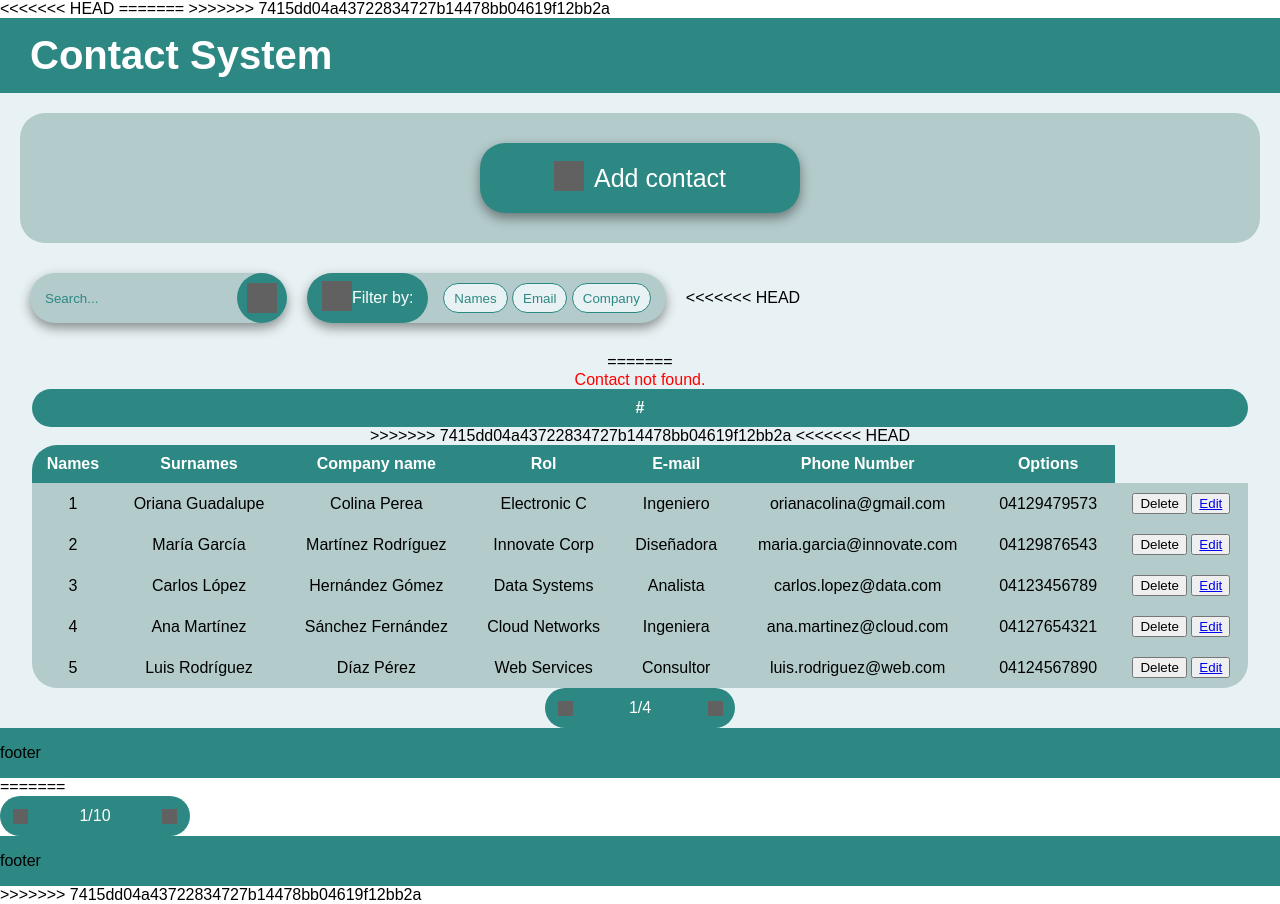
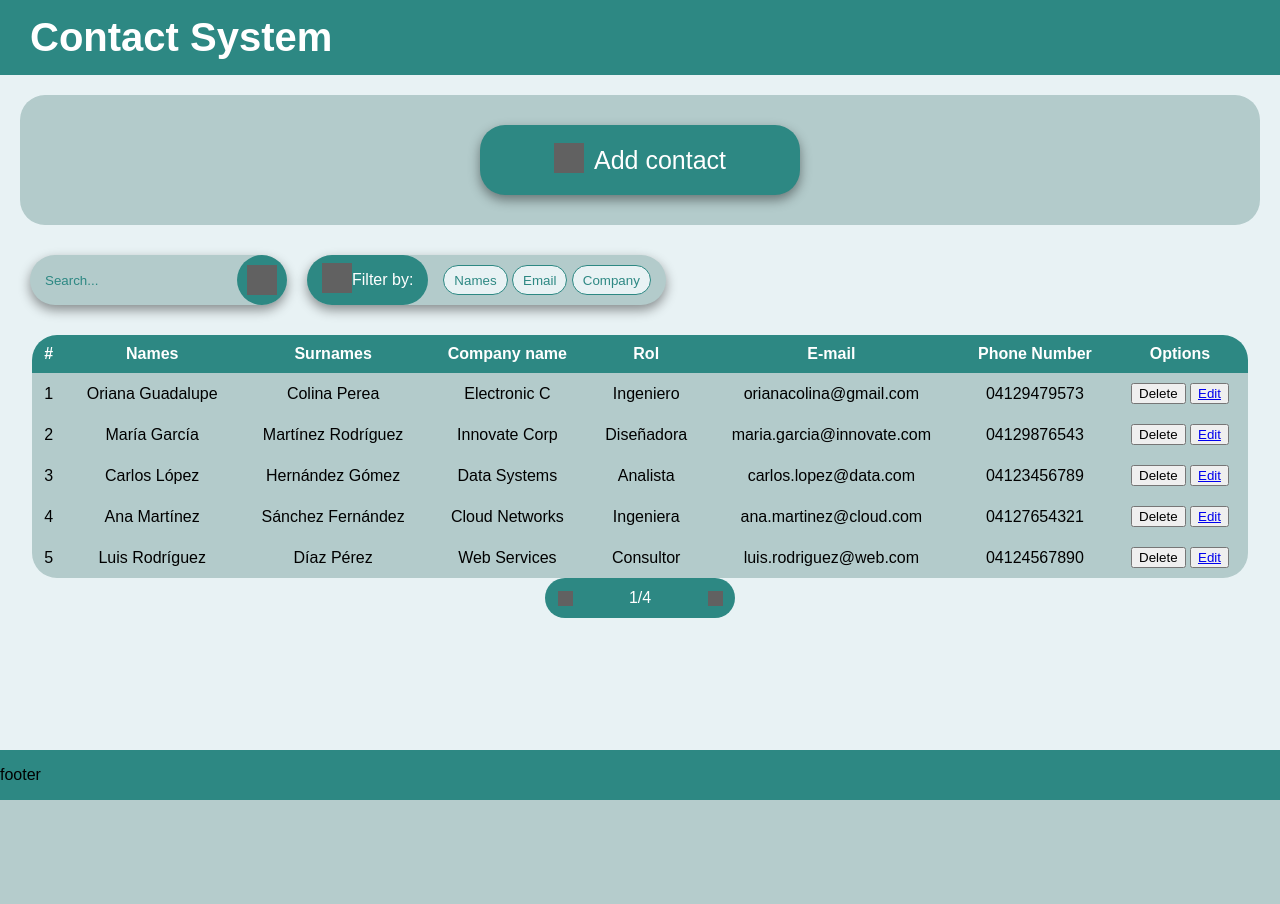
Before and after one commit to OriC28/Sistema-de-contactos, a PHP site: template views/main.php in a window 1280 px wide. After the commit the page ends 800 px from the top, so only its background shows below. Run offline with PHP 8.4, Linux system fonts and the light colour scheme; the template is opened without the code that fills it, so the values that code supplies are empty; data comes from the database, SQL or seed files in the repository; grey boxes are pictures that could not be loaded.

Commit message:
Select main file

```diff
--- a/views/main.php
+++ b/views/main.php
@@ -4,12 +4,7 @@
 <head>
     <meta charset="UTF-8">
     <meta name="viewport" content="width=device-width, initial-scale=1.0">
-<<<<<<< HEAD
-    <link rel="stylesheet" href="../assets/css/styles.css?v=<?php echo time(); ?>">
-=======
     <link rel="stylesheet" href="../assets/css/style.css?v=<?php echo time(); ?>">
-
->>>>>>> 7415dd04a43722834727b14478bb04619f12bb2a
     <title>Contact System</title>
 </head>
 <body>
@@ -58,7 +53,6 @@
                 </script>
             </section>
             <!-- MENSAJE DE ERROR TIPO WARNING -->
-<<<<<<< HEAD
             <div class="warning"></div>
         </section>
         <!-- CONTAINER TABLA DE CONTACTOS -->
@@ -67,18 +61,6 @@
                 <thead>
                     <tr>
                         <th>#</th>
-=======
-            <div class="warning">
-                <p>Contact not found.</p>
-            </div>
-        </section>
-        <!-- CONTAINER TABLA DE CONTACTOS -->
-        <section class="table-container">
-            <table>
-
-                <thead>
-                    <tr>
->>>>>>> 7415dd04a43722834727b14478bb04619f12bb2a
                         <th>Names</th>
                         <th>Surnames</th>
                         <th>Company name</th>
@@ -88,7 +70,6 @@
                         <th>Options</th>
                     </tr>
                 </thead>
-<<<<<<< HEAD
                 <!--AQUÍ SE INSERTARÁN LOS DATOS-->
                 <tbody id="tbody"></tbody>
             </table>
@@ -109,42 +90,5 @@
     integrity="sha256-/JqT3SQfawRcv/BIHPThkBvs0OEvtFFmqPF/lYI/Cxo="
     crossorigin="anonymous"></script>
     <script src="../assets/js/scripts.js"></script>
-=======
-                <tbody>
-                    <!-- DATOS INDIVIDUALES DE LOS ESTUDIANTES REGISTRADOS-->
-                <!-- <?php
-                    foreach ($students as $index => $data):
-                        $name =  htmlspecialchars(trim($data['primer_nombre_estudiante'])) . " " . htmlspecialchars(trim($data['segundo_nombre_estudiante'])) . " "
-                                . htmlspecialchars(trim($data['primer_apellido_estudiante'])) . " " . htmlspecialchars(trim($data['segundo_apellido_estudiante']));
-                        $cedula = (int) trim($data['cedula']);
-                        $name_encrypted = base64_encode(openssl_encrypt($name, "aes-256-cbc", $key, 0, $iv));
-                        $ci_encrypted = base64_encode(openssl_encrypt($cedula, "aes-256-cbc", $key, 0, $iv));
-                    ?>
-                    <tr>
-                        <td><?php echo htmlspecialchars(trim($data['cedula']));?></td>
-                        <td><?php echo htmlspecialchars(trim($data['primer_apellido_estudiante'])) . " " . htmlspecialchars(trim($data['segundo_apellido_estudiante']));?></td>
-                        <td><?php echo htmlspecialchars(trim($data['primer_nombre_estudiante'])) . " " . htmlspecialchars(trim($data['segundo_nombre_estudiante']));?></td>
-                        <td><?php echo htmlspecialchars(trim($data['correo_electronico']));?></td>
-                        <td>
-                            <div class="options">
-                                <button class="add-button" type="button"><a href="index.php?controller=studentData&action=getRowData&site=addnotes&id=<?= urlencode($ci_encrypted);?>&n=<?= urlencode($name_encrypted); ?>">Agregar</a></button>
-                                <button class="edit-button" type="button"><a href="index.php?controller=studentData&action=getRowData&site=editnotes&id=<?= urlencode($ci_encrypted);?>&n=<?= urlencode($name_encrypted); ?>">Editar</a></button>
-                            </div>
-                        </td>
-                    </tr>
-                <?php endforeach;?> -->
-                </tbody>
-            </table>
-            <div class="pagination">
-                <button><img width="15" height="15" src="https://img.icons8.com/ios-glyphs/30/less-than.png" alt="left"/></button>
-                <label for="">1/10</label>
-                <button><img width="15" height="15" src="https://img.icons8.com/ios-glyphs/30/more-than.png" alt="right"/></button>
-            </div>
-        </section>
-    </main>
-    <footer>
-        <p>footer</p>
-    </footer>
->>>>>>> 7415dd04a43722834727b14478bb04619f12bb2a
 </body>
 </html>
```
